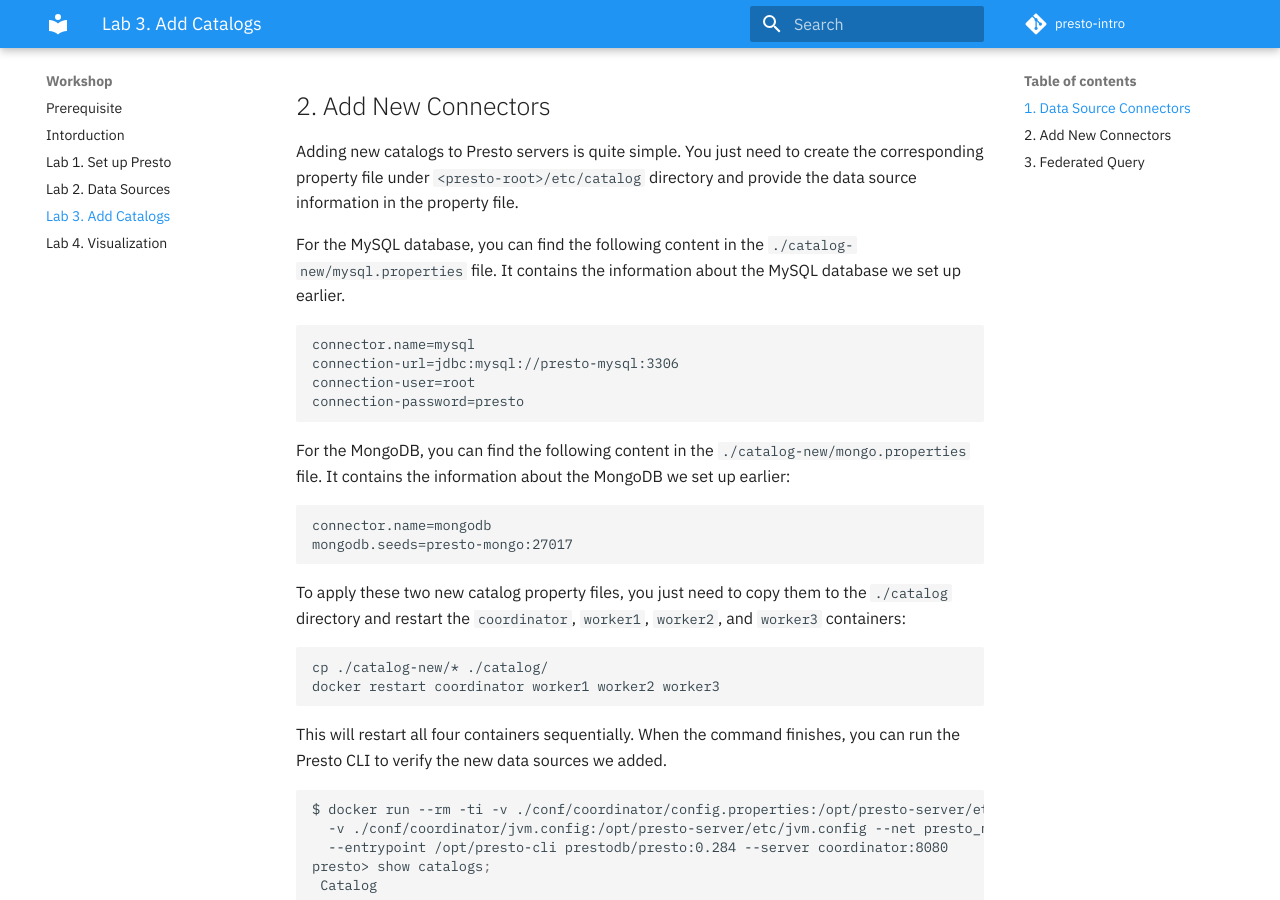
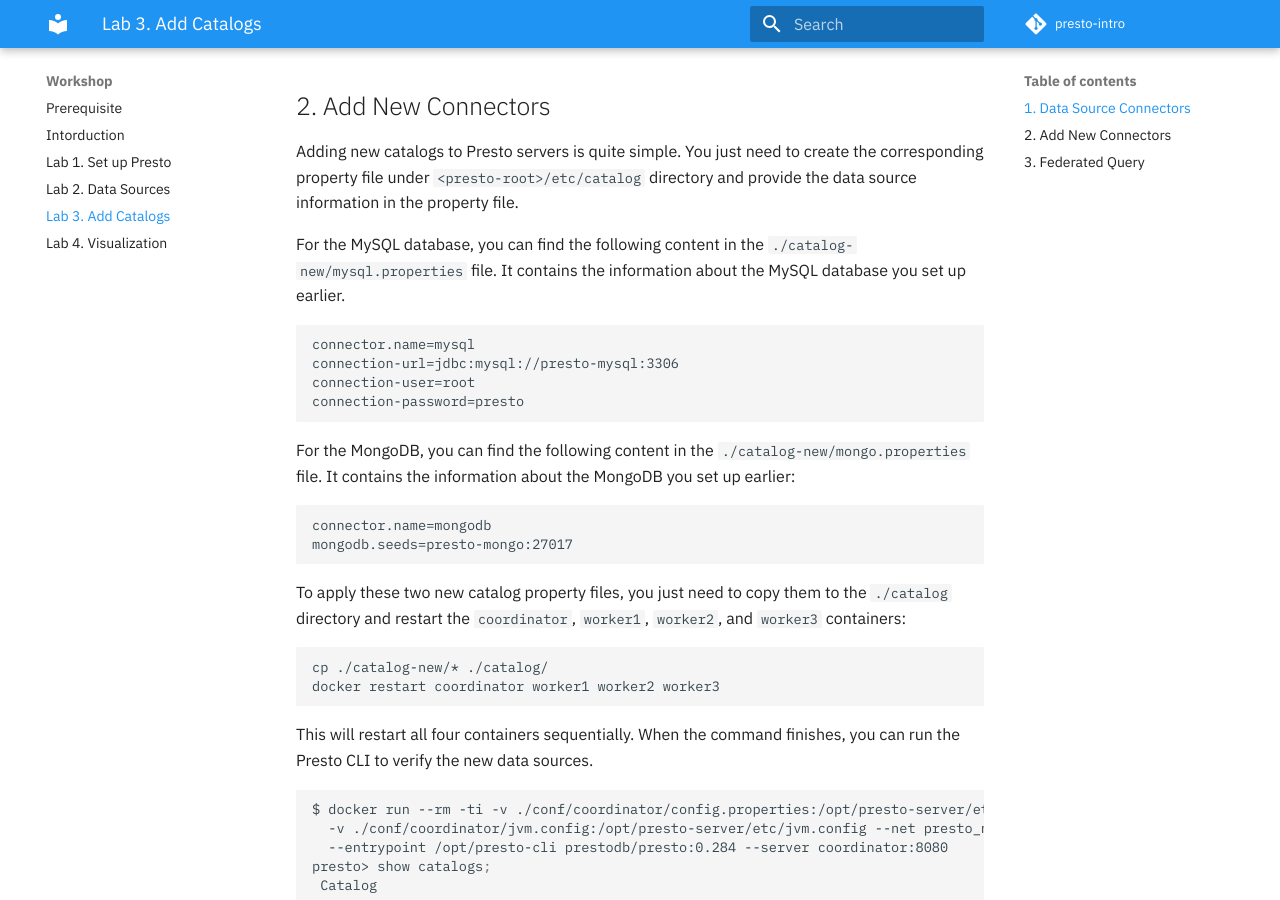
Before and after one commit to yhwang/presto-intro, an MkDocs documentation site: the page built from docs/lab-3/README.md, in a window 1280 px wide and 900 px high, scrolled down 1816 px. Built offline with MkDocs 1.6.1 and Material for MkDocs 9.7.7, drawn with Linux system fonts in a browser that asks for light colours; comment, search, counter and statistics services are not loaded; some of the changed text lies outside the part shown.

Commit message:
fix typos
Signed-off-by: Yihong Wang <yh.wang@ibm.com>

````diff
--- a/docs/lab-3/README.md
+++ b/docs/lab-3/README.md
@@ -56,7 +56,7 @@ Splits: 53 total, 53 done (100.00%)
 presto>
 ```
 
-These are the catalogs that we set when launching the coordinator and worker containers by using the configurations
+These are the catalogs that you set when launching the coordinator and worker containers by using the configurations
 from the `./catalog` directory.
 
 - [jmx](http://prestodb.io/docs/current/connector/jmx.html): The JMX connector provides the ability to query JMX
@@ -77,7 +77,7 @@ Adding new catalogs to Presto servers is quite simple. You just need to create t
 `<presto-root>/etc/catalog` directory and provide the data source information in the property file.
 
 For the MySQL database, you can find the following content in the `./catalog-new/mysql.properties` file. It contains
-the information about the MySQL database we set up earlier.
+the information about the MySQL database you set up earlier.
 
 ```
 connector.name=mysql
@@ -88,7 +88,7 @@ connection-password=presto
 
 
 For the MongoDB, you can find the following content in the `./catalog-new/mongo.properties` file. It contains
-the information about the MongoDB we set up earlier:
+the information about the MongoDB you set up earlier:
 
 ```
 connector.name=mongodb
@@ -104,7 +104,7 @@ docker restart coordinator worker1 worker2 worker3
 ```
 
 This will restart all four containers sequentially. When the command finishes, you can run the Presto CLI to verify the
-new data sources we added.
+new data sources.
 
 ```sh
 $ docker run --rm -ti -v ./conf/coordinator/config.properties:/opt/presto-server/etc/config.properties \
````
Also changed, not shown: docs/lab-2/README.md (+2 -2 lines).
